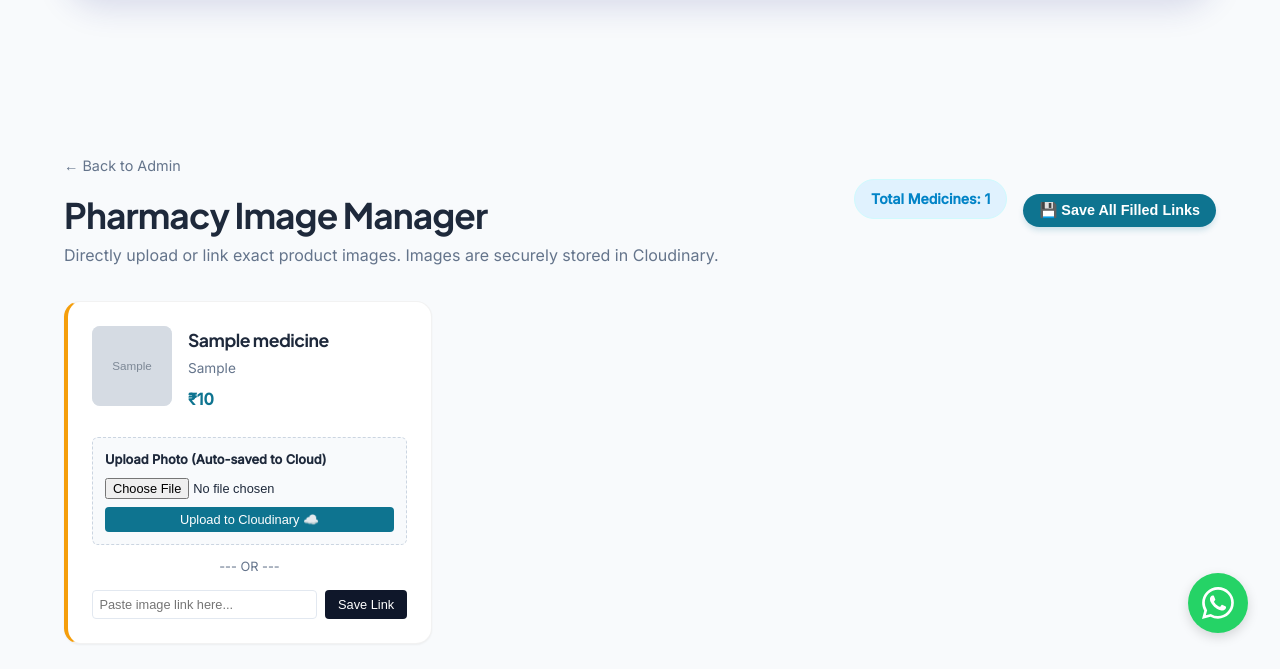
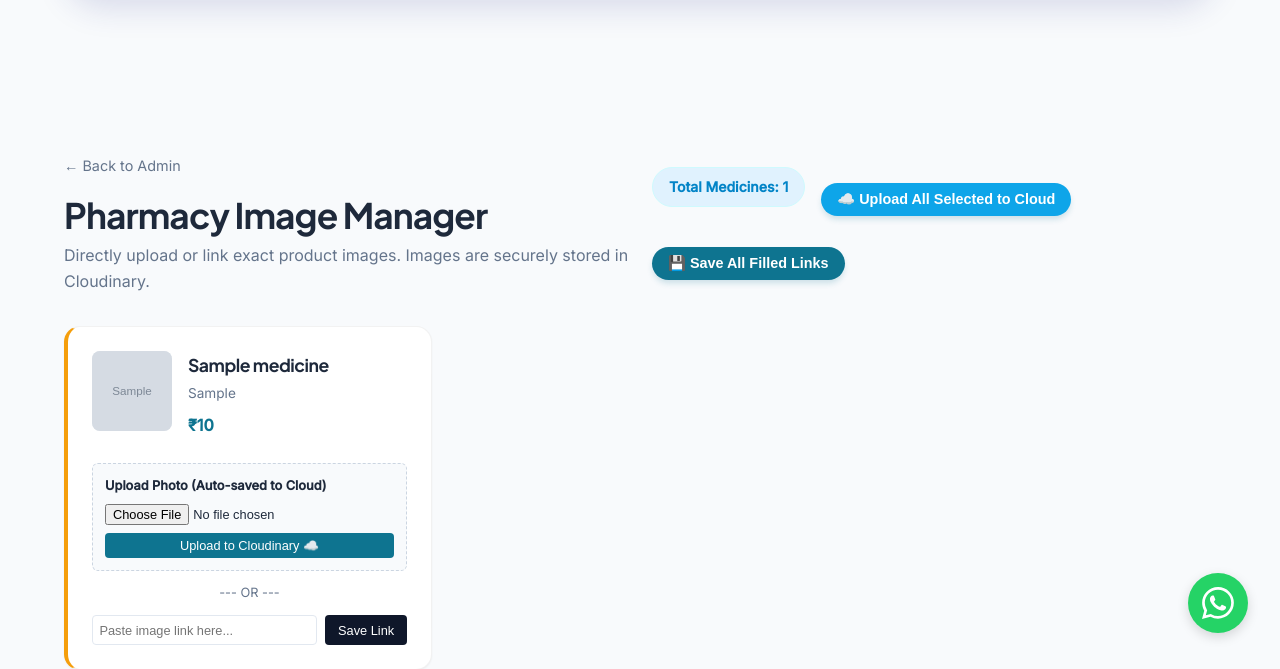
Before and after one commit to Cold-artist/jams-homecare, a Flask app: page /admin/manage-images in a window 1280 px wide. Shown: the part 135-804 px from the top of the page. Run offline with Flask 3, Linux system fonts and the light colour scheme; a user stored in the database is signed in; tables that the repository leaves empty hold one stand-in row (values such as "Sample post"); grey boxes marked "Sample" are stand-in pictures; some libraries are stand-ins or nearby versions.

Commit message:
feat(admin): add bulk cloudinary upload functionality to pharmacy manager

```diff
--- a/app.py
+++ b/app.py
@@ -1296,6 +1296,59 @@ def bulk_link_images():
     except Exception as e:
         db.session.rollback()
         app.logger.error(f"Bulk Link Commit Error: {e}")
+        return jsonify({"error": "Database error"}), 500
+
+@app.route('/admin/bulk-upload-images', methods=['POST'])
+@login_required
+def bulk_upload_images():
+    if not current_user.is_admin:
+        return jsonify({'error': 'Unauthorized'}), 403
+
+    success_count = 0
+    error_count = 0
+
+    # request.files contains the FormData files, keys are 'image_42'
+    for key, file in request.files.items():
+        if key.startswith('image_') and file.filename != '':
+            try:
+                # Extract med_id from the key
+                med_id_str = key.replace('image_', '')
+                med_id = int(med_id_str)
+                medicine = Medicine.query.get(med_id)
+
+                if medicine:
+                    # Upload directly to Cloudinary
+                    upload_result = cloudinary.uploader.upload(
+                        file,
+                        folder="homecare/medicines/",
+                        public_id=f"med_{medicine.id}",
+                        overwrite=True
+                    )
+                    # Update medicine record
+                    medicine.image_url = upload_result.get('secure_url')
+                    success_count += 1
+                else:
+                    error_count += 1
+            except Exception as e:
+                app.logger.error(f"Bulk Upload Error for {key}: {e}")
+                error_count += 1
+
+    try:
+        if success_count > 0:
+            db.session.commit()
+            flash(f"Successfully uploaded {success_count} image(s) to Cloudinary.", "success")
+            if error_count > 0:
+                flash(f"Note: {error_count} upload(s) failed.", "warning")
+        else:
+            if error_count > 0:
+                flash("All uploads failed.", "danger")
+            else:
+                flash("No file was selected for upload.", "warning")
+
+        return jsonify({"success": True, "saved": success_count, "failed": error_count})
+    except Exception as e:
+        db.session.rollback()
+        app.logger.error(f"Bulk Upload Commit Error: {e}")
         return jsonify({"error": "Database error"}), 500
 
 
--- a/templates/manage_images.html
+++ b/templates/manage_images.html
@@ -14,9 +14,13 @@
                 <p style="color: var(--text-muted);">Directly upload or link exact product images. Images are securely
                     stored in Cloudinary.</p>
             </div>
-            <div style="display: flex; gap: 1rem; align-items: center;">
+            <div style="display: flex; gap: 1rem; align-items: center; flex-wrap: wrap;">
                 <span class="badge" style="background: #e0f2fe; color: #0284c7; padding: 0.5rem 1rem;">Total Medicines:
                     {{ medicines|length }}</span>
+                <button type="button" onclick="uploadAllFiles()" class="btn"
+                    style="background: #0ea5e9; color: white; padding: 0.5rem 1rem; font-size: 0.9rem;">
+                    ☁️ Upload All Selected to Cloud
+                </button>
                 <button type="button" onclick="submitAllLinks()" class="btn"
                     style="background: var(--primary); color: white; padding: 0.5rem 1rem; font-size: 0.9rem;">
                     💾 Save All Filled Links
@@ -72,7 +76,8 @@
                         style="display: flex; flex-direction: column; gap: 0.5rem; background: #f8fafc; padding: 0.75rem; border-radius: 6px; border: 1px dashed #cbd5e1;">
                         <span style="font-size: 0.8rem; font-weight: 600; color: var(--text-main);">Upload Photo
                             (Auto-saved to Cloud)</span>
-                        <input type="file" name="image" accept="image/*" required style="font-size: 0.8rem;">
+                        <input type="file" name="image" id="file-input-{{ med.id }}" accept="image/*" required
+                            style="font-size: 0.8rem;">
                         <button type="submit" class="btn-sm"
                             style="background: var(--primary); color: white; padding: 0.3rem; border-radius: 4px; border: none; font-size: 0.8rem; cursor: pointer; width: 100%;">Upload
                             to Cloudinary ☁️</button>
@@ -100,6 +105,56 @@
 </section>
 
 <script>
+    async function uploadAllFiles() {
+        const formData = new FormData();
+        let fileCount = 0;
+
+        const allFileInputs = document.querySelectorAll('input[type="file"][id^="file-input-"]');
+
+        allFileInputs.forEach(input => {
+            if (input && input.files && input.files.length > 0) {
+                const medIdStr = input.id.replace('file-input-', '');
+                const medId = parseInt(medIdStr);
+
+                if (!isNaN(medId)) {
+                    formData.append('image_' + medId, input.files[0]);
+                    fileCount++;
+                }
+            }
+        });
+
+        if (fileCount === 0) {
+            alert('Please select at least one image file to upload.');
+            return;
+        }
+
+        const btn = document.querySelector('button[onclick="uploadAllFiles()"]');
+        const originalText = btn.innerHTML;
+        btn.innerHTML = '⏳ Uploading ' + fileCount + ' file(s)...';
+        btn.disabled = true;
+
+        try {
+            const response = await fetch('/admin/bulk-upload-images', {
+                method: 'POST',
+                body: formData
+            });
+
+            if (response.ok) {
+                const result = await response.json();
+                window.location.reload();
+            } else {
+                alert('Error uploading files. Ensure they are valid images.');
+                btn.innerHTML = originalText;
+                btn.disabled = false;
+            }
+        } catch (error) {
+            console.error('Error:', error);
+            alert('A network error occurred while uploading.');
+            btn.innerHTML = originalText;
+            btn.disabled = false;
+        }
+    }
+
     async function submitAllLinks() {
         const payload = [];
 
```
